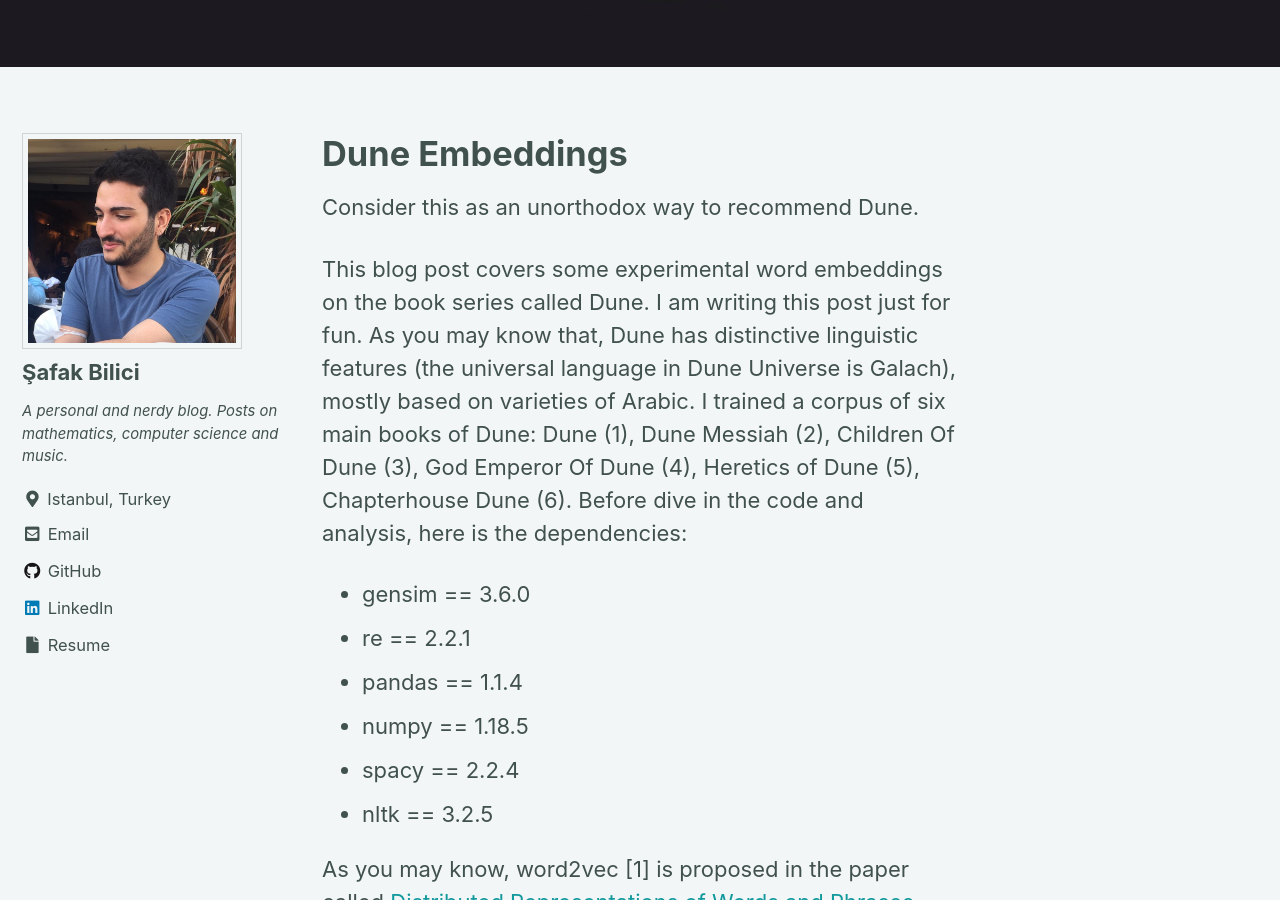
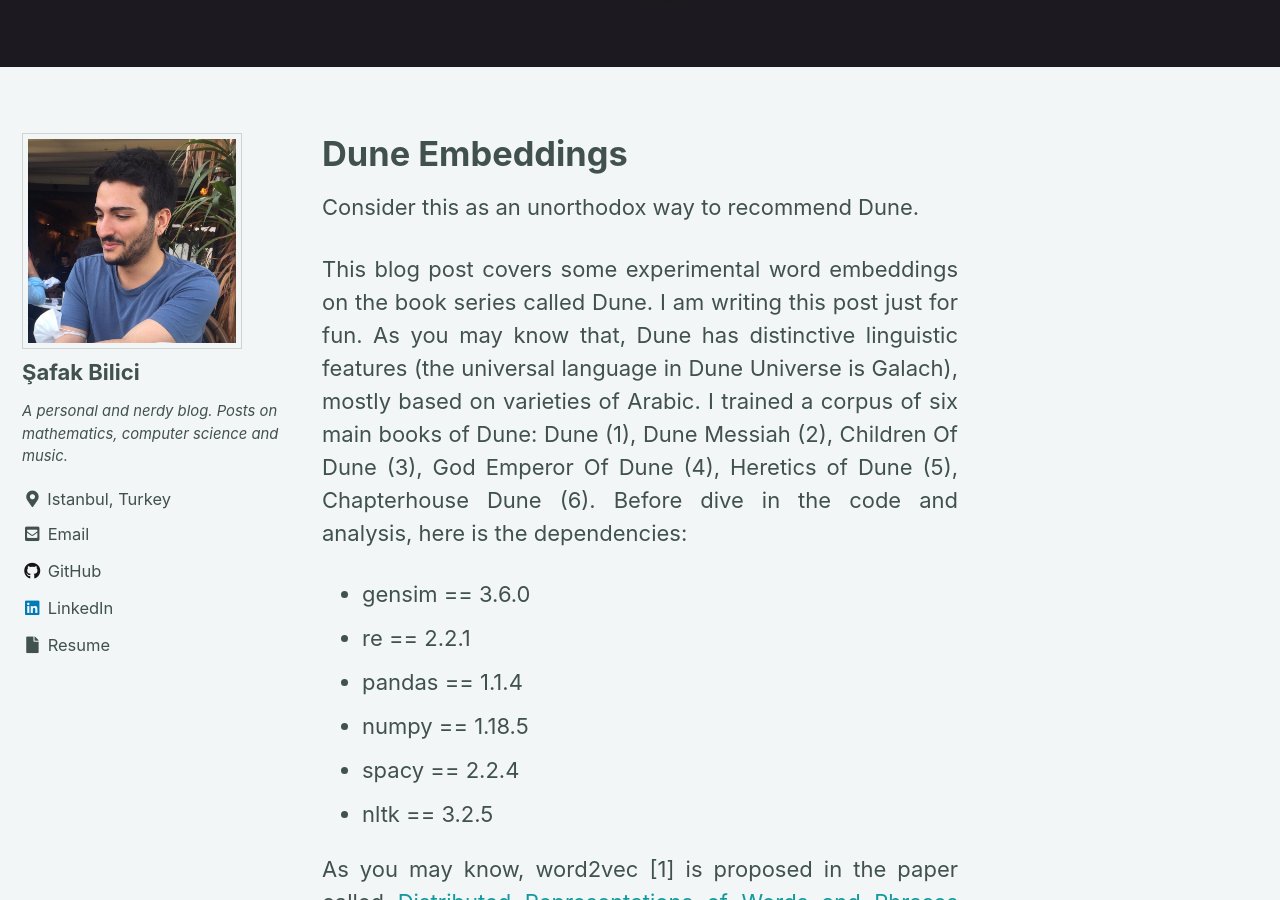
Before and after one commit to safakkbilici/safakkbilici.github.io, a Jekyll site: the page built from _posts/2020-12-09-dune-embeddings.md, in a window 1280 px wide and 900 px high, scrolled down 400 px. Built offline with Jekyll 4.4.1, drawn with Linux system fonts in a browser that asks for light colours; cached includes are drawn as plain includes; formulas are drawn with MathJax 3; comment, search, counter and statistics services are not loaded.

Commit message:
justify text

````diff
--- a/_posts/2020-12-09-dune-embeddings.md
+++ b/_posts/2020-12-09-dune-embeddings.md
@@ -15,9 +15,10 @@ image:
 ---
 # Dune Embeddings
 
+{: .text-justify}
 Consider this as an unorthodox way to recommend Dune.
 
-
+{: .text-justify}
 This blog post covers some experimental word embeddings on the book series called Dune. I am writing this post just for fun. As you may know that, Dune has distinctive linguistic features (the universal language in Dune Universe is Galach), mostly based on varieties of Arabic. I trained a corpus of six main books of Dune: Dune (1), Dune Messiah (2), Children Of Dune (3), God Emperor Of Dune (4), Heretics of Dune (5), Chapterhouse Dune (6). Before dive in the code and analysis, here is the dependencies:
 
 - gensim == 3.6.0
@@ -27,6 +28,7 @@ This blog post covers some experimental word embeddings on the book series calle
 - spacy == 2.2.4
 - nltk == 3.2.5
 
+{: .text-justify}
 As you may know, word2vec \[1\] is proposed in the paper called [Distributed Representations of Words and Phrases and their Compositionality](https://arxiv.org/abs/1310.4546) (Mikolov et al., 2013). It allows you to learn the high-quality distributed vector representations that capture a large number of precise syntactic and semantic word relationships. Word2vec algorithm uses Skip-gram [Mikolov et al., 2013](https://arxiv.org/abs/1301.3781) model to learn efficient vector representations. Those learned word vectors has interesting property, words with semantic and syntactic affinities give the necessary result in mathematical similarity operations. In Skip-gram connections we have an objective to minimize:
 
 $$\max \limits_{\theta} \prod_{\text{center}} \prod_{\text{context}} p(\text{context}|\text{center} ;\theta)$$
@@ -37,7 +39,7 @@ $$= \min \limits_{\theta} -\frac{1}{T} \prod_{t=1}^T \prod_{-c \leq j \leq c, j
 
 $$= \min \limits_{\theta} -\frac{1}{T} \sum_{t=1}^T \sum_{-c \leq j \leq c, j \neq c} \log p(w_{t+j}|w_t; \theta)$$
 
-
+{: .text-justify}
 The term *center* and *context* can be expressed as an example (with a fixed window size): w = "to learn word vector representations"
 
 x (center)     | y (context)
@@ -47,25 +49,30 @@ word (w2)      | vector (w3)
 vector (w3)    | word (w2)
 vector (w3)    | representations (w4)
 
-
+{: .text-justify}
 Skip-gram objective is to find word representations that are useful for predicting the surrounding words in a sentence or a document. We maximize the probability of "this words (context) for these word (center)". Of course, increased fixed window size can give us better accuracy.
 
 How can we calculate those probabilities? With a single softmax?
 
 $$p(w_O, | w_I) = \frac{\exp(V_{w_O}' V_{w_I}^T)}{\sum_{w'=1}^{\mid V \mid} \exp(V_{w'} V_{w_I}^T)}$$
 
+{: .text-justify}
 This softmax is class probability of context words in the entire vocabulary, we maximize this class probabilities. But this is impractical due to the cost of computing gradient of this term is proportional to size of our vocabulary V, which is about 60k in our case. In order to computational efficiency, we use a simplified version of Noise Constrastive Estimation: Negative Sampling. This Negative Sampling objective is defined as
 
 $$ \log \sigma(V_{w_O}' V_{w_I}^T) + \sum_{i=0}^{k} \mathbb{E}_{w_i \sim P_n(w)} \left[\log \sigma(- V_{w_i}' V_{w_I}^T) \right]$$
 
+{: .text-justify}
 This objective says that, "I want to classify the word sampling against the other classes higher". The term $$V_{w_O}'$$ is for "word around it", the term $$V_{w_I}$$ is for "word I considered". The sampling $$w_i \sim P_n(w)$$ means "sample word from your vocabulary at random and sample $$k$$ of them". When you maximize this objective, you also minimize the summation term. But what is $$P(w_i)$$?
 
+{: .text-justify}
 Authors of the paper said that, in very large corpora, the most frequent words can easily occur hundreds of millions of times. Such words usually provide less information value than the rare words. For example, while the Skip-gram model benefits from observing co-occurrences of "Fremen" and "Crysknife", it benefits much less from observing the frequent co-occurrences of "Fringe" and "the", as nearly every word co-occurs frequently within a sentence "the". To counter the imbalance between the rare and frequent words, such a subsampling approach is proposed:
 
 $$ P(w_i) = 1 - \sqrt{\frac{t}{frequency(w_i)}}$$
 
+{: .text-justify}
 Where $$t$$ is the temperature, chosen $$10^{-5}$$. This formulation aggressively subsamples words whose frequency is greater than t while preserving the ranking of the frequencies.
 
+{: .text-justify}
 Let's play with Dune Embeddings. Firstly, as always, you cannot escape from it, we have imports:
 
 ```python
@@ -84,6 +91,7 @@ nltk.download('punkt')
 import warnings
 ```
 
+{: .text-justify}
 Then we read our book data, served as .txt file. We apply nltk's sentence tokenizer sent_tokenize() to tokenize the sentences in this text files.
 
 ```python
@@ -122,6 +130,7 @@ frames = [data1, data2, data3, data4, data5, data6]
 data = pd.concat(frames)
 ```
 
+{: .text-justify}
 From now, we use spacy for other processing techniques. When you call nlp on a text, spacy first tokenizes the text to produce a Doc object. The Doc is then processed in several different steps. This is also referred to as the processing pipeline. We’ll disable all other statistical components (in this case, parser) during processing for speed. Then we lemmatize the words and remove stop words.
 
 ```python
@@ -138,8 +147,10 @@ df_cleaned = pd.DataFrame({'cleaned': txt})
 df_cleaned = df_cleaned.dropna().drop_duplicates()
 ```
 
+{: .text-justify}
 In function preprocess(), we also not to choose sentences longer than 2. Word2Vec uses context words to learn the vector representation of a target word, if a sentence is only one or two words long, the benefit for the training is very small. We use regular expression to remove non-alphabetic characters for each line.
 
+{: .text-justify}
 Other processing technique is detect common phrases (bigrams). For example Muad Dib is a bigram that is very useful for Dune context. Or bigram Bene Gesserit is indispensable. We use gensim to automatically detect common phrases (bigrams) from a list of sentences.
 
 ```python
@@ -157,6 +168,7 @@ for sent in sentences:
         word_freq[i] += 1
 ```
 
+{: .text-justify}
 Now it is time to create our word2vec model. We set up the parameters of the model one-by-one.
 
 ```python
@@ -180,6 +192,7 @@ Hyperparameters that we learned:
 - in_alpha: changing learning rage
 - negative: negative sampling, the int for negative specifies how many "noise words" should be drown.
 
+{: .text-justify}
 Then, we initialized our model with building the vocabulary from a sequence of sentences.
 
 ```python
@@ -199,7 +212,7 @@ Let's play!
 
 FIGURE: Reverend Mother Gaius Mohiam (a Bene Gesserit) while testing Paul Atreides with a Gom Jabbar.
 
-
+{: .text-justify}
 What are the most similiar 10 word of **bene gesserit**? (explanation: The Bene Gesserit are a powerful and ancient order of women that are trained as a most patient, high analytical [and more](https://dune.fandom.com/wiki/Bene_Gesserit)).
 
 ```python
@@ -223,7 +236,7 @@ Output:
 
 FIGURE: A Fremen.
 
-
+{: .text-justify}
 What are the most similiar 10 word of **fremen**? (explanation: Fremens are native race of the planet Dune. Muad'Dib's Jihad launched by Paul Atreides, their adopted leader [and more](https://dune.fandom.com/wiki/Fremen))
 
 ```python
@@ -243,6 +256,7 @@ Output:
  ('folk', 0.8670632243156433)]
 ```
 
+{: .text-justify}
 What are the most similiar 10 word of **lisan**? (explanation: Lisan al Gaib is the Fremen term for an off-world prophet. [and more](https://dune.fandom.com/wiki/Lisan_al_Gaib))
 
 ```python
@@ -263,6 +277,7 @@ Output:
  ("muad'dib", 0.7831201553344727)]
 ```
 
+{: .text-justify}
 What are the most similiar 10 word of **spice**? (explanation: The Spice Melange, commonly referred to simply as 'the spice', was a naturally produced awareness spectrum narcotic that formed a fundamental block of commerce and technological development in the known universe for millennia [and more](https://dune.fandom.com/wiki/Spice_Melange))
 
 ```python
@@ -283,6 +298,7 @@ Output:
  ('growth', 0.8088463544845581)]
 ```
 
+{: .text-justify}
 What are the most similiar 4 word of **choam**? (explanation: essentially controls all economic affairs across the cosmos [and more](https://dune.fandom.com/wiki/CHOAM))
 
 ```python
@@ -296,6 +312,7 @@ Output:
  ('company', 0.9420391321182251)]
 ```
 
+{: .text-justify}
 What are the most similiar 4 word of **qanat**? (explanation: Open canal for carrying irrigation water under controlled conditions through a desert)
 
 ```python
@@ -312,7 +329,7 @@ Output:
 
 FIGURE: Flag of House Atreides.
 
-
+{: .text-justify}
 And, lastly, for the glory of House Atreides, what are the most similiar 10 word of **atreides**? (explanation: House Atreides was one of the Houses Major within the infrastructure of the Galactic Padishah Empire. They were ruled by the patriarch of the Atreides family, who took the title of Duke [and more](https://dune.fandom.com/wiki/House_Atreides))
 
 ```python
@@ -334,6 +351,7 @@ Output:
 
 ## t-SNE
 
+{: .text-justify}
 t-SNE [(Maaten et al., 2008)](https://www.jmlr.org/papers/volume9/vandermaaten08a/vandermaaten08a.pdf) is a non-linear dimensionality reduction algorithm that attempts to represent high-dimensional data and the underlying relationships between vectors in a lower-dimensional space.
 
 Let's plot our vectors.
````
